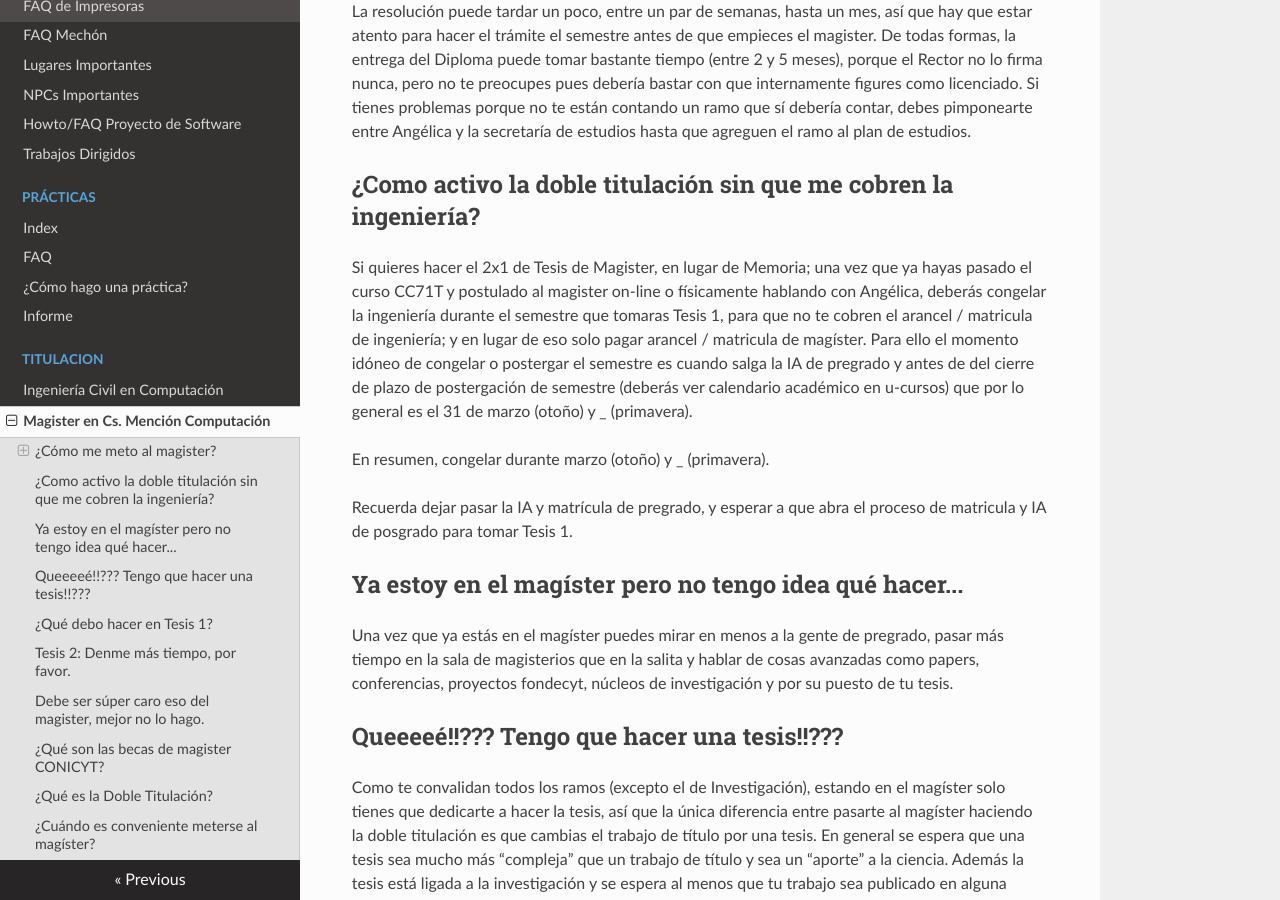
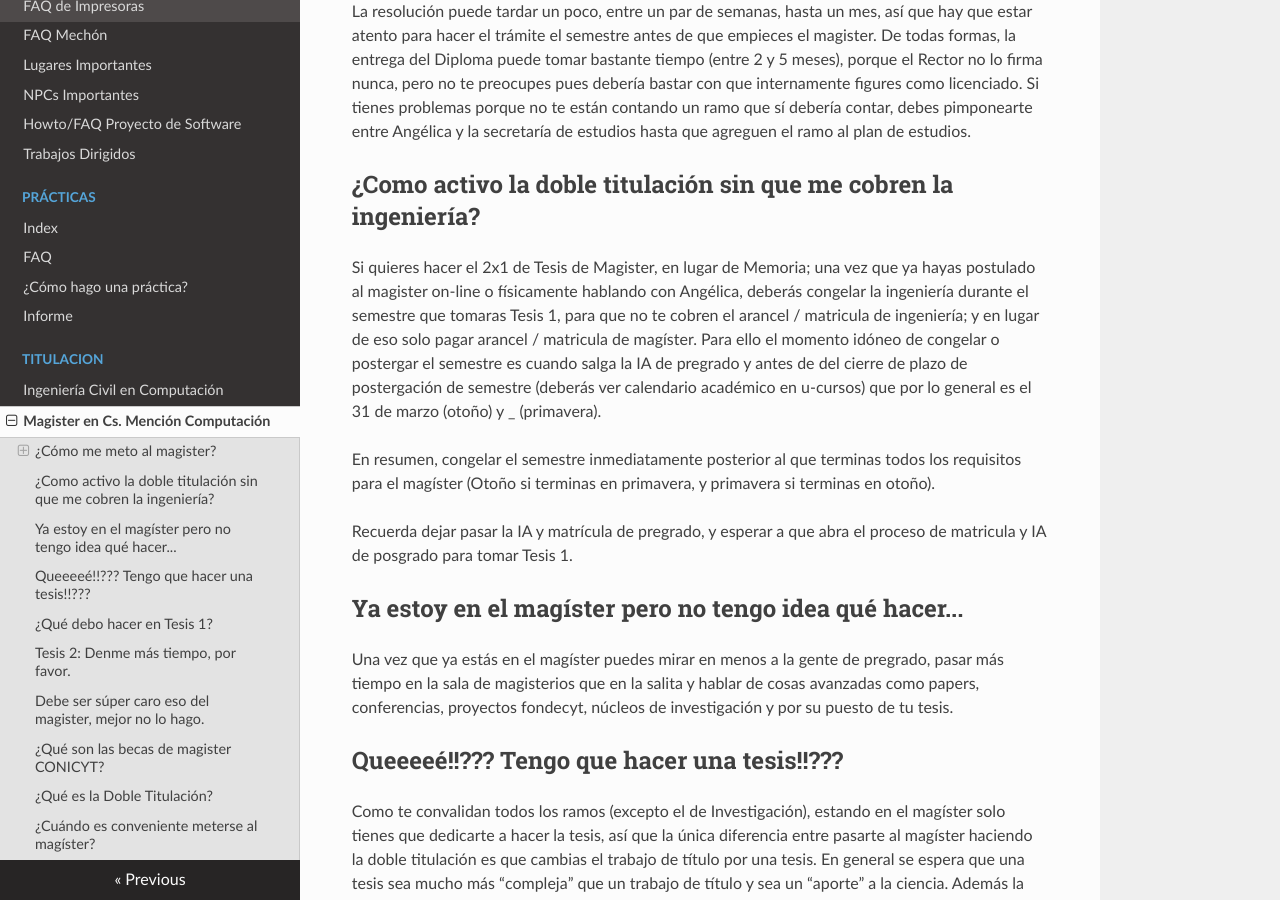
Before and after one commit to cadcc/howto, an MkDocs documentation site: the page built from docs/Titulacion/magister.md, in a window 1280 px wide and 900 px high, scrolled down 1994 px. Built offline with MkDocs 1.6.1, drawn with Linux system fonts in a browser that asks for light colours; nearby versions of some CDN libraries.

Commit message:
Corrección con requisitos de magister

```diff
--- a/docs/Titulacion/magister.md
+++ b/docs/Titulacion/magister.md
@@ -36,9 +36,9 @@ La resolución puede tardar un poco, entre un par de semanas, hasta un mes, así
 
 ## ¿Como activo la doble titulación sin que me cobren la ingeniería?
 
-Si quieres hacer el 2x1 de Tesis de Magister, en lugar de Memoria; una vez que ya hayas pasado el curso CC71T y postulado al magister on-line o físicamente hablando con Angélica, deberás congelar la ingeniería durante el semestre que tomaras Tesis 1, para que no te cobren el arancel / matricula de ingeniería; y en lugar de eso solo pagar arancel / matricula de magíster. Para ello el momento idóneo de congelar o postergar el semestre es cuando salga la IA de pregrado y antes de del cierre de plazo de postergación de semestre (deberás ver calendario académico en u-cursos) que por lo general es el 31 de marzo (otoño) y _ (primavera).
+Si quieres hacer el 2x1 de Tesis de Magister, en lugar de Memoria; una vez que ya hayas postulado al magister on-line o físicamente hablando con Angélica, deberás congelar la ingeniería durante el semestre que tomaras Tesis 1, para que no te cobren el arancel / matricula de ingeniería; y en lugar de eso solo pagar arancel / matricula de magíster. Para ello el momento idóneo de congelar o postergar el semestre es cuando salga la IA de pregrado y antes de del cierre de plazo de postergación de semestre (deberás ver calendario académico en u-cursos) que por lo general es el 31 de marzo (otoño) y _ (primavera).
 
-En resumen, congelar durante marzo (otoño) y _ (primavera).
+En resumen, congelar el semestre inmediatamente posterior al que terminas todos los requisitos para el magíster (Otoño si terminas en primavera, y primavera si terminas en otoño).
 
 Recuerda dejar pasar la IA y matrícula de pregrado, y esperar a que abra el proceso de matricula y IA de posgrado para tomar Tesis 1.
 
```
